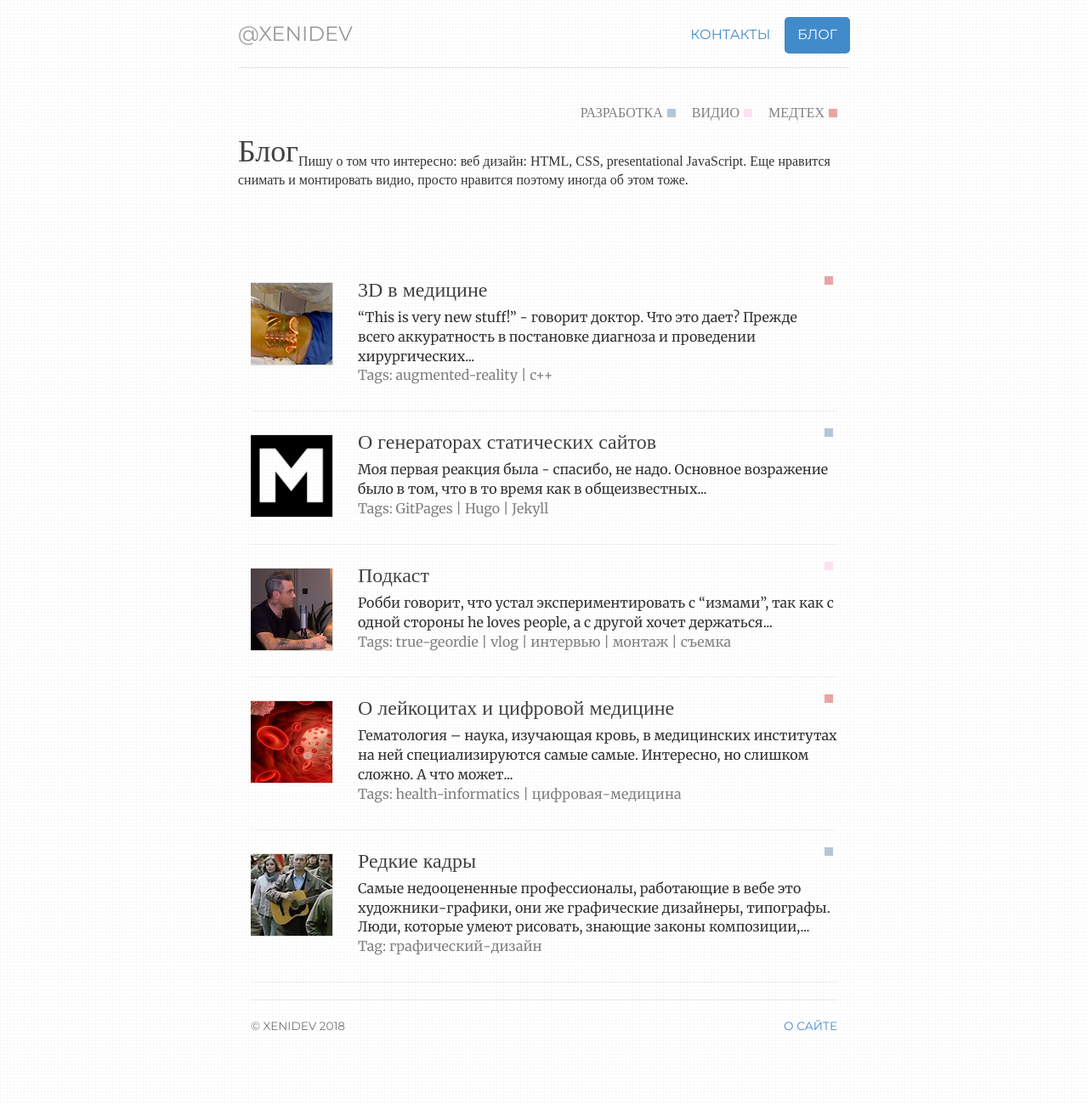
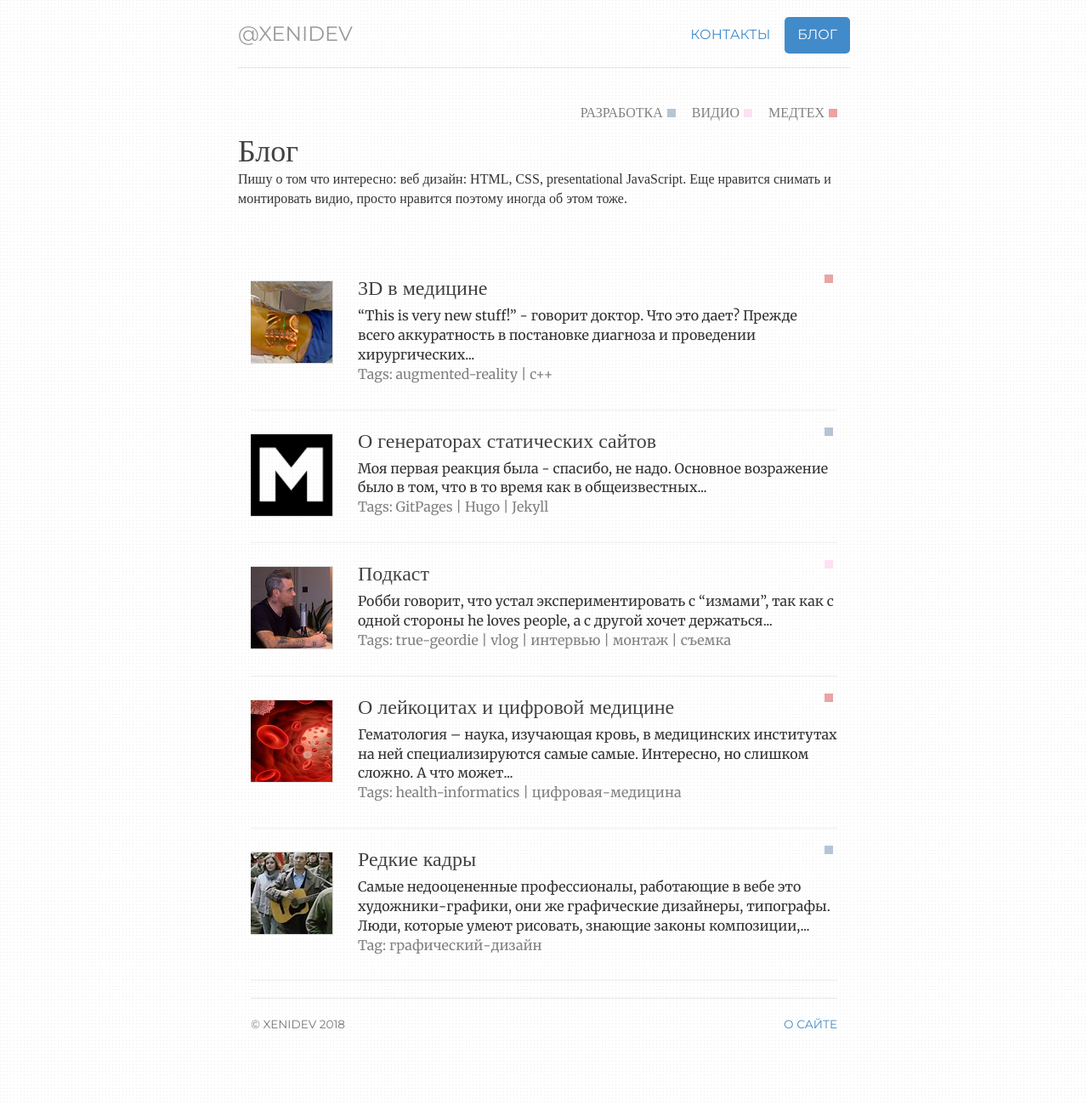
Before and after one commit to ValeraS/xenidev.github.io, a Jekyll site: the page built from notes/index.html, in a window 1280 px wide. Shown: the whole page at 85% size. Built offline with Jekyll 4.4.1, drawn with Linux system fonts in a browser that asks for light colours.

Commit message:
Update style.css

```diff
--- a/css/style.css
+++ b/css/style.css
@@ -263,6 +263,10 @@ a.en {
       font-family: "Google Sans";
 }
 
+.welcome_bar p {
+  display:inline-block;
+}
+
 h1.intro {
     color: #424242;
     font: normal normal 400 normal 36px / 44px "Google Sans";
@@ -368,7 +372,7 @@ cursor: pointer;
 cursor: pointer;
 }
 
-.square-categories {
+ul.square-categories {
   list-style-type: none;
   margin-bottom: 10px;
   margin-top: 12px;
@@ -482,5 +486,3 @@ cursor: pointer;
   border-radius: 3px;
   box-shadow: 0 0 0 1px #ddd;
 }
-
-/*==========  Bootstrap Utilities  ==========*/
```
